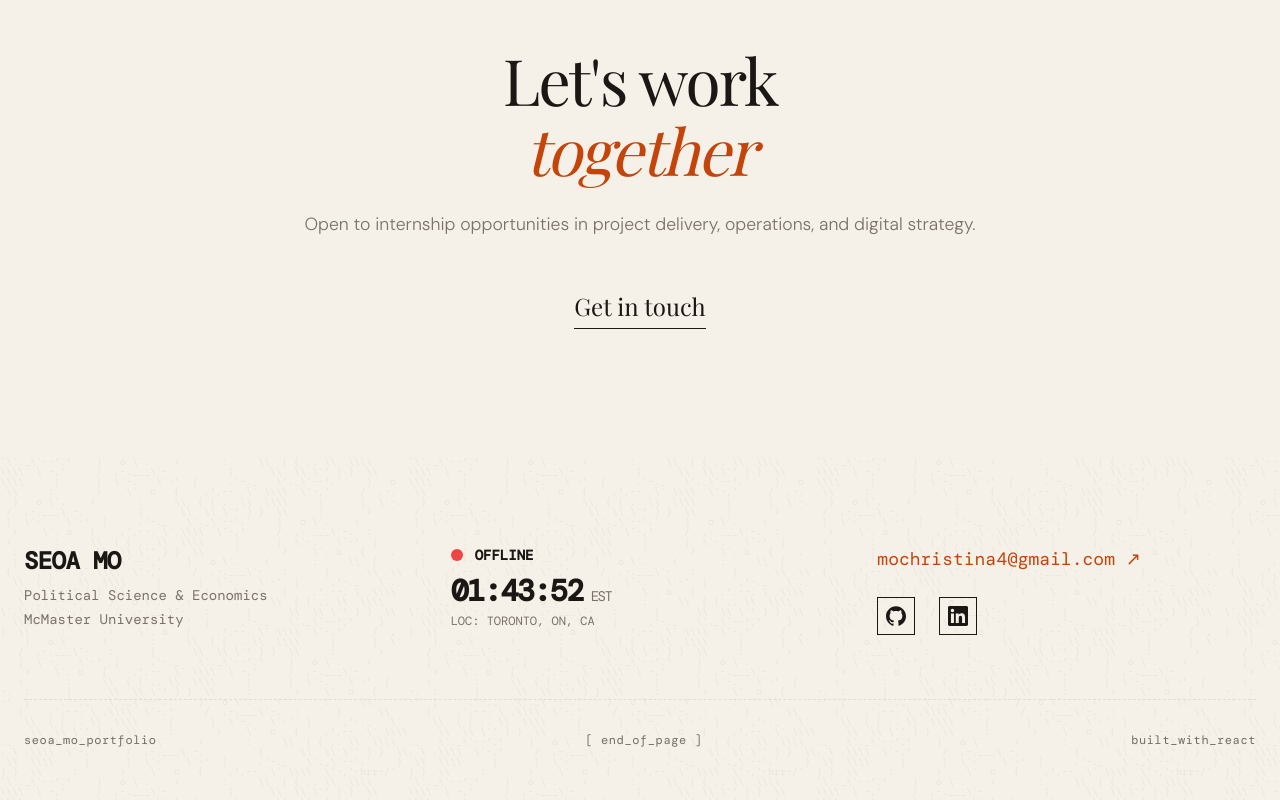
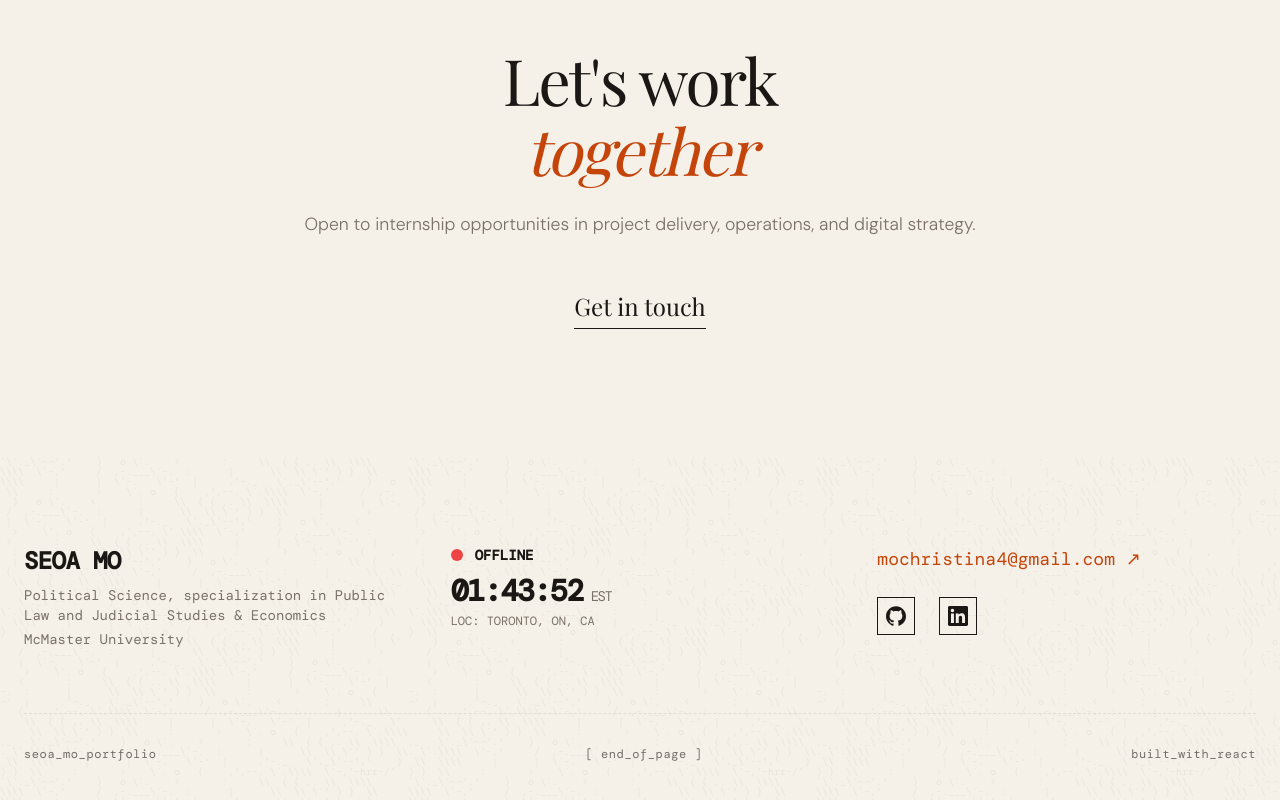
Before and after one commit to moseoa/moseoa.github.io, a React (Vite) app: page / in a window 1280 px wide. Shown: the part 3235-4035 px from the top of the page. Built offline with nearby package versions, Linux system fonts and the light colour scheme; a web font is replaced by a local one.

Commit message:
Revise Seoa Mo's educational background
Updated the description of Seoa Mo's studies.

```diff
--- a/src/components/Footer.jsx
+++ b/src/components/Footer.jsx
@@ -59,7 +59,7 @@ const Footer = () => {
             <div className="font-crimson text-sm italic text-muted mb-6 px-1 border-l-2 border-ink">
             </div>
             <h2 className="text-2xl font-bold uppercase tracking-tight mb-2">Seoa Mo</h2>
-            <p className="text-sm text-muted mb-1">Political Science & Economics</p>
+            <p className="text-sm text-muted mb-1">Political Science, specialization in Public Law and Judicial Studies & Economics</p>
             <p className="text-sm text-muted">McMaster University</p>
           </div>
 
```
